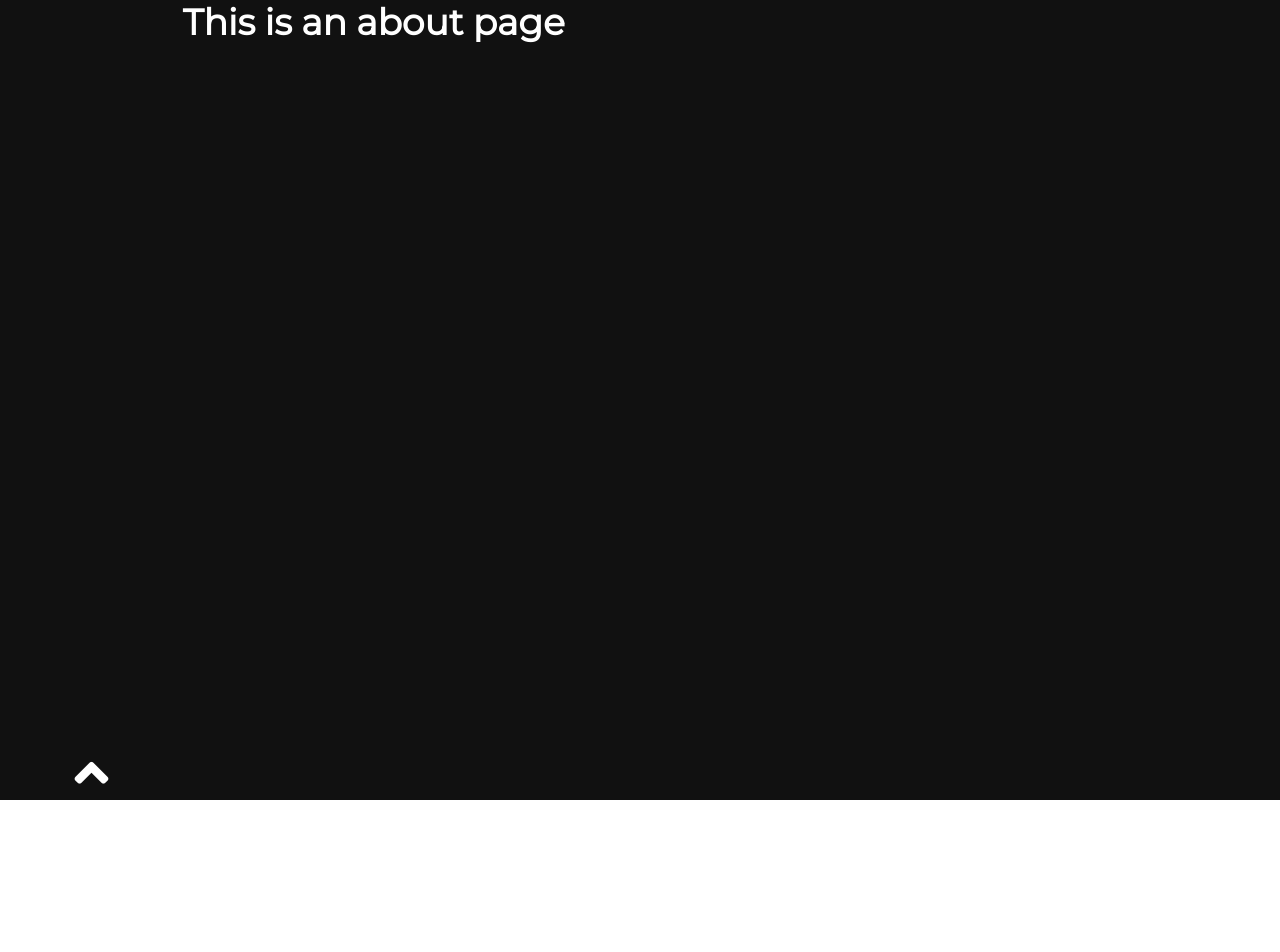
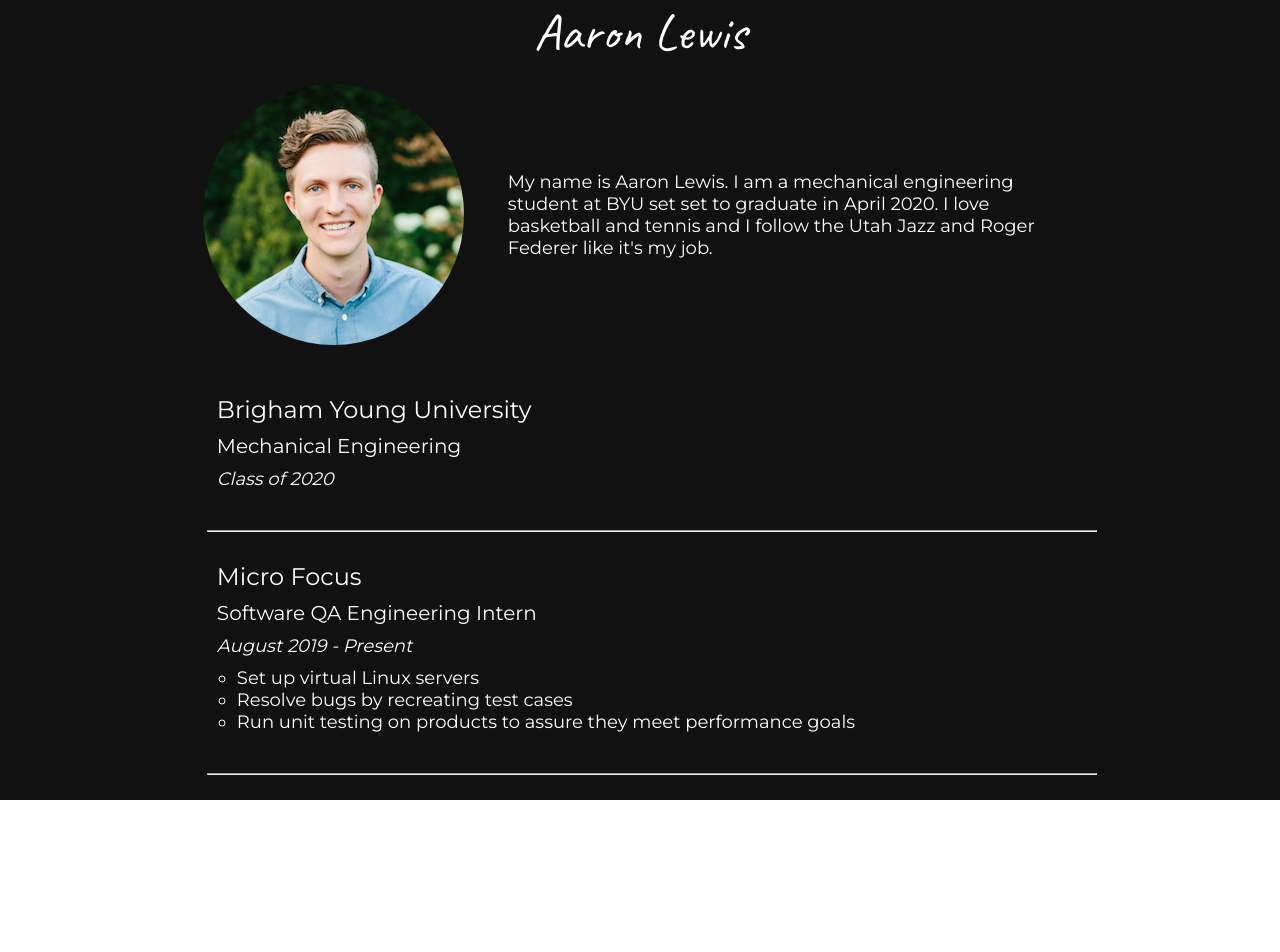
Before and after one commit to aaalew/aaron-lewis-hq, a Vue app: page /about in a window 1280 px wide. Shown: the top 952 px of the page. Before the commit the page ends 800 px from the top, so only its background shows below. Built offline with nearby package versions, Linux system fonts and the light colour scheme.

Commit message:
Updated about page

```diff
--- a/src/views/About.vue
+++ b/src/views/About.vue
@@ -1,5 +1,130 @@
 <template>
-  <div class="about">
-    <h1>This is an about page</h1>
+  <div id="about">
+    <div id="title-name">Aaron Lewis</div>
+    <div class="pic-and-bio">
+      <img class="aaron-picture" src="/images/lewis084.jpg" alt="[missing: profile_picture]">
+      <div class="about-me-blurb">
+        My name is Aaron Lewis. I am a mechanical engineering student at BYU set
+        set to graduate in April 2020. I love basketball and tennis and I follow
+        the Utah Jazz and Roger Federer like it's my job.
+      </div>
+    </div>
+    <div class="resume-container">
+      <div class="schooling-container">
+        <div class="company-line">Brigham Young University</div>
+        <div class="position-line">Mechanical Engineering</div>
+        <div class="dates-line">Class of 2020</div>
+      </div>
+      <hr>
+      <div class="experience-container">
+        <div class="company-line">Micro Focus</div>
+        <div class="position-line">Software QA Engineering Intern</div>
+        <div class="dates-line">August 2019 - Present</div>
+        <ul class="resume-list">
+          <li>Set up virtual Linux servers</li>
+          <li>Resolve bugs by recreating test cases</li>
+          <li>Run unit testing on products to assure they meet performance goals</li>
+        </ul>
+      </div>
+      <hr>
+      <div class="experience-container">
+        <div class="company-line">ATL Technology</div>
+        <div class="position-line">Independent Programming Consultant & Customer Engagement Intern</div>
+        <div class="dates-line">June 2019 - Present</div>
+        <ul class="resume-list">
+          <li>Design and develop visual dashboards used to display performance metrics</li>
+          <li>Program operations to automate tedious and manual processes</li>
+          <li>Sift and breakdown large datasets to simple and understandable statistics</li>
+          <li class="no-bullet"> - </li>
+          <li>Established relationships with customers in order to determine their needs</li>
+          <li>Revised and improved 50+ engineering drawings</li>
+          <li>Built 5+ customer prototypes based of specifications outlined in engineering documents</li>
+        </ul>
+      </div>
+      <hr>
+      <div class="experience-container">
+        <div class="company-line">Office of Information Technology (BYU)</div>
+        <div class="position-line">Managing Media Service Specialist and Audiovisual Technician</div>
+        <div class="dates-line">May 2016 - Present</div>
+        <ul class="resume-list">
+          <li>Manage the work of 7 technicians</li>
+          <li>Oversee and schedule audiovisual needs for a large venue, supporting over 100+ events
+            (educational, cultural, musical, etc.)</li>
+        </ul>
+      </div>
+    </div>
+    <div style="height: 33%;"></div>
   </div>
 </template>
+
+<style scoped>
+
+#about {
+  height: 100%;
+  position: relative;
+  overflow: auto;
+}
+
+#about::-webkit-scrollbar {
+  width: 0 !important;
+}
+
+#title-name {
+  font-size: 4vw;
+  font-family: 'Caveat', cursive;
+  text-align: center;
+}
+
+.pic-and-bio {
+  display: flex;
+}
+
+.aaron-picture {
+  display: flex;
+  border-radius: 50%;
+  margin: 20px;
+}
+
+.about-me-blurb {
+  display: flex;
+  align-items: center;
+  margin-left: 24px;
+  margin-right: 24px;
+}
+
+.resume-container {
+  margin-left: 24px;
+}
+
+.schooling-container,
+.experience-container {
+  margin: 30px 10px;
+}
+
+.company-line {
+  font-size: 24px;
+  padding-bottom: 10px;
+}
+
+.position-line {
+  font-size: 20px;
+  padding-bottom: 10px;
+}
+
+.dates-line {
+  font-size: 18px;
+  padding-bottom: 10px;
+  font-style: italic;
+}
+
+ul.resume-list {
+  list-style-type: circle;
+  padding-left: 20px;
+  padding-bottom: 10px;
+}
+
+li.no-bullet {
+  list-style-type: none;
+}
+
+</style>
```
Also changed, not shown: public/images/lewis084.jpg (added).
